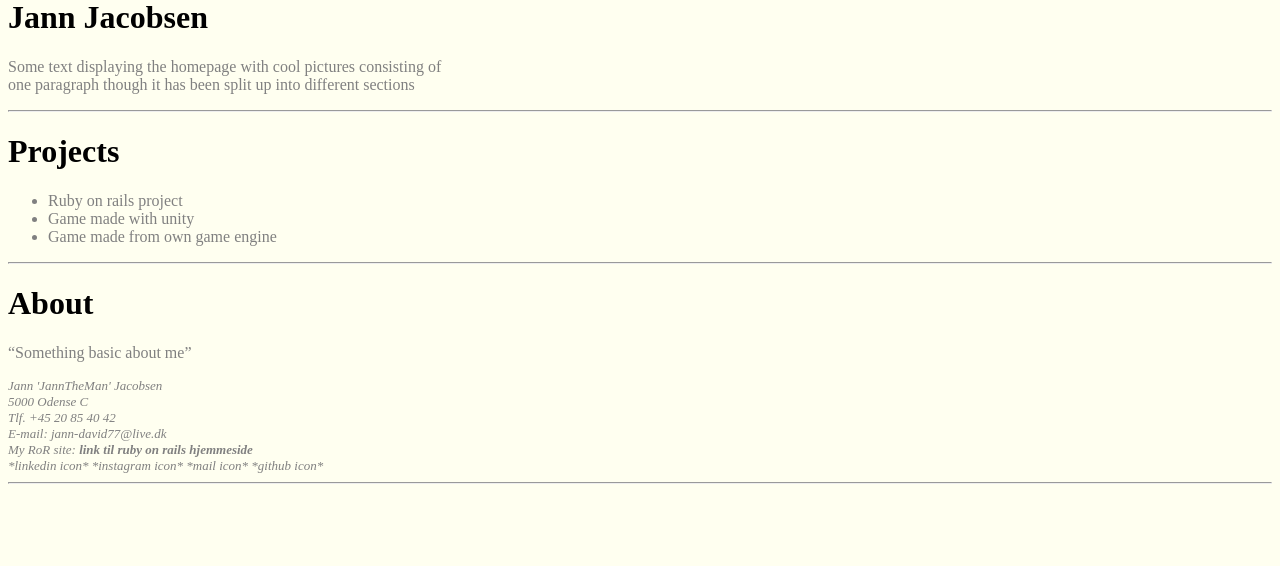
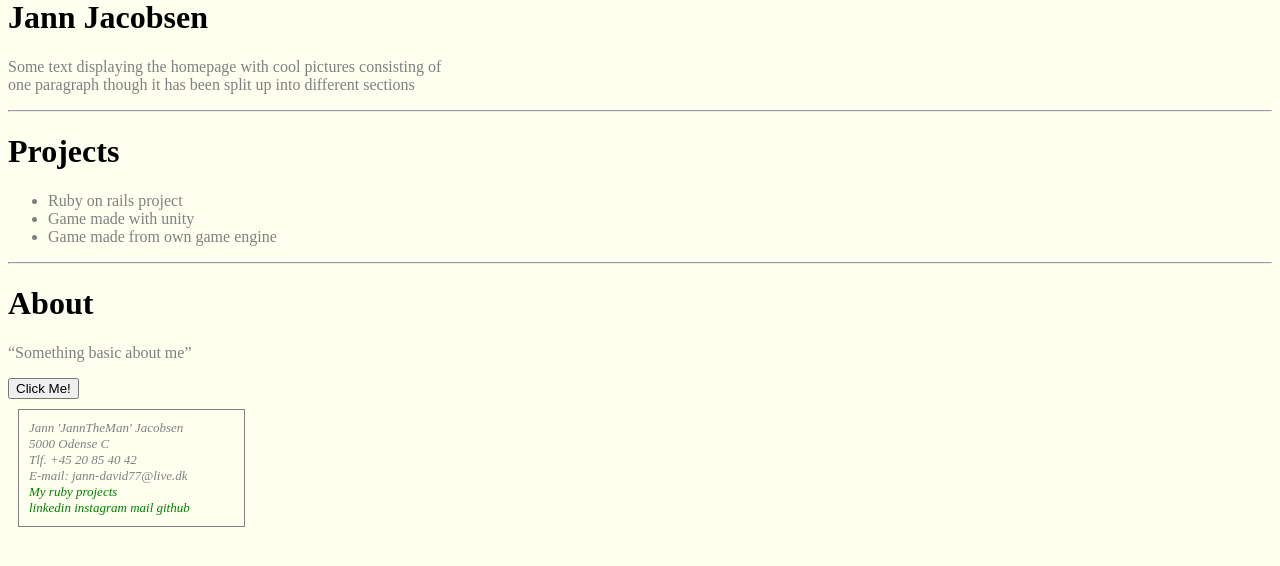
Before and after one commit to janndavid/mysite, a Django app: page /polls/ in a window 1280 px wide. Shown: the part 22-588 px from the top of the page. Run offline with Django 3.2, Linux system fonts and the light colour scheme.

Commit message:
Added static folder for pictures, and a styling.css for styling

```diff
--- a/polls/static/polls/styles.css
+++ b/polls/static/polls/styles.css
@@ -0,0 +1,72 @@
+body {
+  color: black;
+  background-color: Ivory;
+}
+
+p {
+    color: brown;
+}
+
+#p01 {
+    color: gray;
+}
+
+ul {
+  color: gray;
+}
+
+address {
+  color: gray;
+  border: 1px solid gray;
+  padding: 10px;
+  margin: 10px;
+  width: 205px;
+}
+
+<style>
+  a {
+    color: gray;
+  }
+
+  a:link {
+    color: green;
+    background-color: transparent;
+    text-decoration: none;
+  }
+
+  a:hover {
+    color: red;
+    background-color: transparent;
+    text-decoration: underline;
+  }
+
+  a:active {
+    color: yellow;
+    background-color: transparent;
+    text-decoration: underline;
+  }
+</style>
+
+<style>
+  a {
+    color: gray;
+  }
+
+  a:link {
+    color: green;
+    background-color: transparent;
+    text-decoration: none;
+  }
+
+  a:hover {
+    color: red;
+    background-color: transparent;
+    text-decoration: underline;
+  }
+
+  a:active {
+    color: yellow;
+    background-color: transparent;
+    text-decoration: underline;
+  }
+</style>
--- a/polls/templates/polls/index.html
+++ b/polls/templates/polls/index.html
@@ -1,13 +1,15 @@
 <!DOCTYPE html>
 <html>
+  {% load static %}
+  <link rel="stylesheet" type="text/css" href="{% static 'polls/styles.css' %}">
 
 <!-- Skal have oversættelser på dansk, engelsk, færøsk og fransk -->
 
   <head>
-    <title> JannTheMan's website and portfolio </title>
+    <title> JannTheMan's site </title>
   </head>
 
-  <body style="background-color:Ivory;">
+  <body>
 
     <!-- Home page content -->
     <!-- Mangler: stil og shabang -->
@@ -15,7 +17,7 @@
       <h1>
         <b> Jann Jacobsen </b>
       </h1>
-        <p style="color:grey">
+        <p id="p01">
           Some text displaying the homepage with cool pictures consisting of<br>
           one paragraph though it has been split up into different sections<br>
         </p>
@@ -28,10 +30,10 @@
       <h1>
         <b> Projects </b>
       </h1>
-        <p>
+        <p id="p01">
           <!-- Projekter, dog skal mit RoR linkes til, når man hover
                over et projekt skal der komme et forklarende tool tip -->
-          <ul style="color:grey">
+          <ul>
             <li>Ruby on rails project</li>
             <li>Game made with unity</li>
             <li>Game made from own game engine</li>
@@ -46,23 +48,26 @@
       <h1>
         <b> About </b>
       </h1>
-      <p style="color:grey">
+      <p id="p01">
         <q>Something basic about me</q> <br>
       </p>
+      <button type="button">Click Me!</button>
 
       <!-- Kontaktinfo: Der skal indsættes ikoner og links til sociale medier
            og tooltips når man hover henover noget information eller et ikon -->
       <font size="2">
-        <address style="color:grey">
+        <address>
           Jann 'JannTheMan' Jacobsen <br>
           5000 Odense C <br>
           Tlf. +45 20 85 40 42 <br>
           E-mail: jann-david77@live.dk <br>
-          My RoR site: <b>link til ruby on rails hjemmeside </b> <br>
-          *linkedin icon* *instagram icon* *mail icon* *github icon*
+          <a href="#">My ruby projects</a> <br>
+          <a href="#">linkedin</a>
+          <a href="#">instagram</a>
+          <a href="#">mail</a>
+          <a href="#">github</a>
         </address>
       </font>
-      <hr>
     </div>
 
   </body>
```
Also changed, not shown: polls/static/polls/random.txt (added, +11 -0 lines), polls/static/polls/images/baggrund1.jpg (added), polls/static/polls/images/baggrund2.jpg (added).
